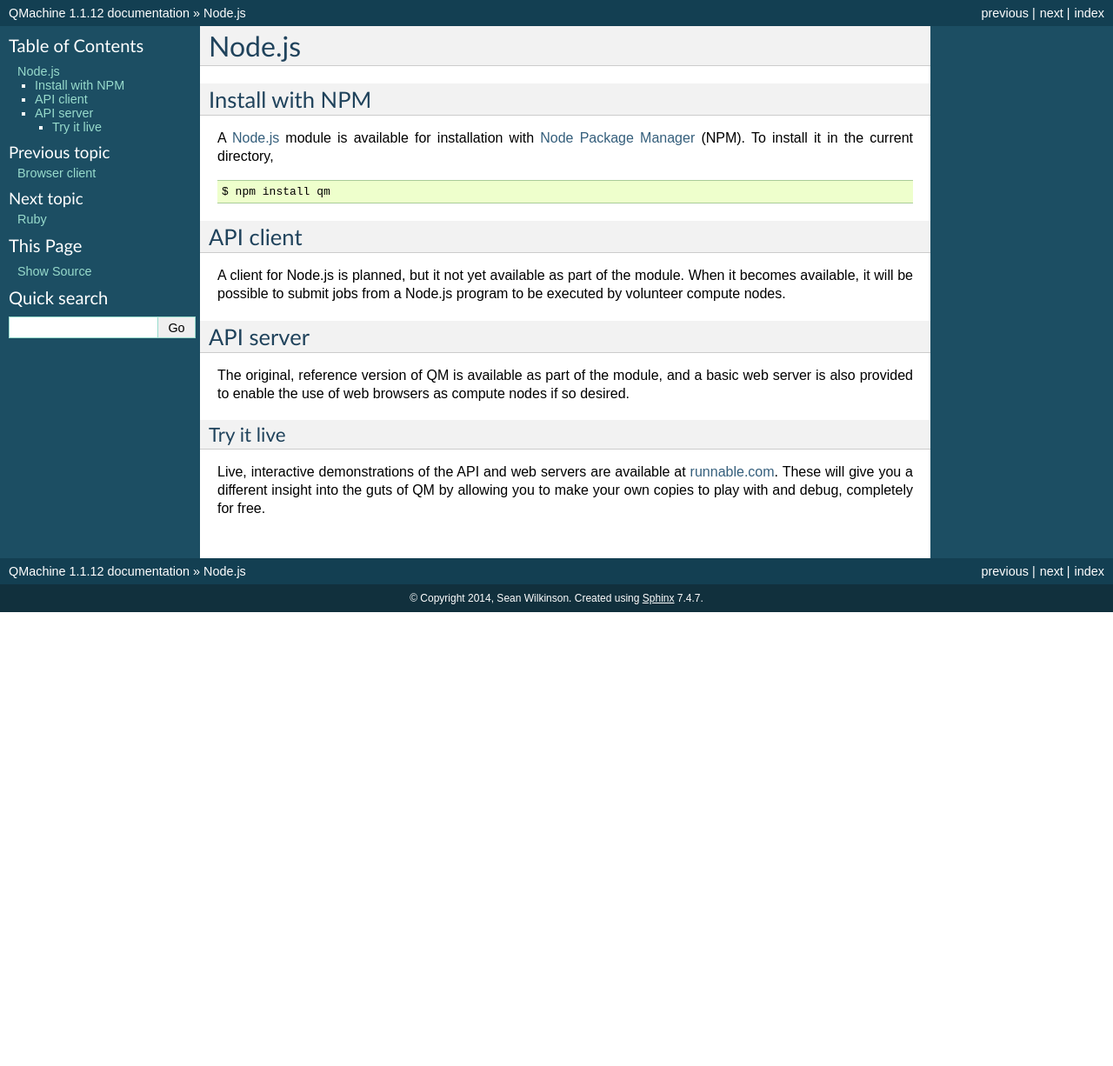
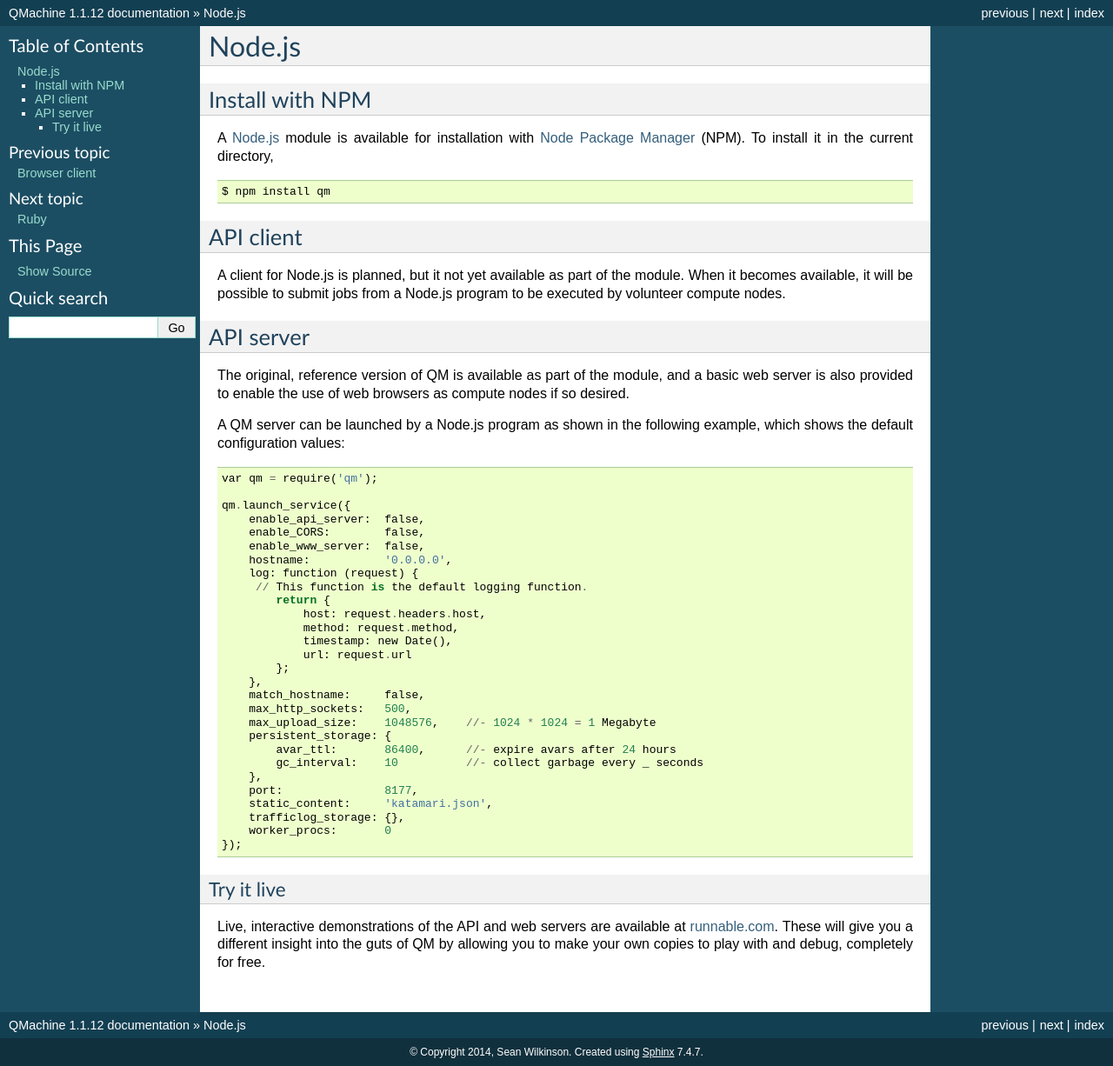
Before and after one commit to qmachine/qmachine, a Sphinx documentation site: the page built from docs/nodejs.rst, in a window 1280 px wide. Shown: the whole page at 87% size. Built offline with Sphinx 7.4.7, drawn with Linux system fonts in a browser that asks for light colours; before the commit the page ends 900 px from its top, so only the background shows below that.

Commit message:
Began documenting how to use the API server code

```diff
--- a/docs/nodejs.rst
+++ b/docs/nodejs.rst
@@ -26,6 +26,39 @@ The original, reference version of QM is available as part of the module, and
 a basic web server is also provided to enable the use of web browsers as
 compute nodes if so desired.
 
+A QM server can be launched by a Node.js program as shown in the following
+example, which shows the default configuration values:
+::
+
+    var qm = require('qm');
+
+    qm.launch_service({
+        enable_api_server:  false,
+        enable_CORS:        false,
+        enable_www_server:  false,
+        hostname:           '0.0.0.0',
+        log: function (request) {
+         // This function is the default logging function.
+            return {
+                host: request.headers.host,
+                method: request.method,
+                timestamp: new Date(),
+                url: request.url
+            };
+        },
+        match_hostname:     false,
+        max_http_sockets:   500,
+        max_upload_size:    1048576,    //- 1024 * 1024 = 1 Megabyte
+        persistent_storage: {
+            avar_ttl:       86400,      //- expire avars after 24 hours
+            gc_interval:    10          //- collect garbage every _ seconds
+        },
+        port:               8177,
+        static_content:     'katamari.json',
+        trafficlog_storage: {},
+        worker_procs:       0
+    });
+
 
 Try it live
 ~~~~~~~~~~~
```
Also changed, not shown: docs/ruby.rst (+17 -0 lines).
